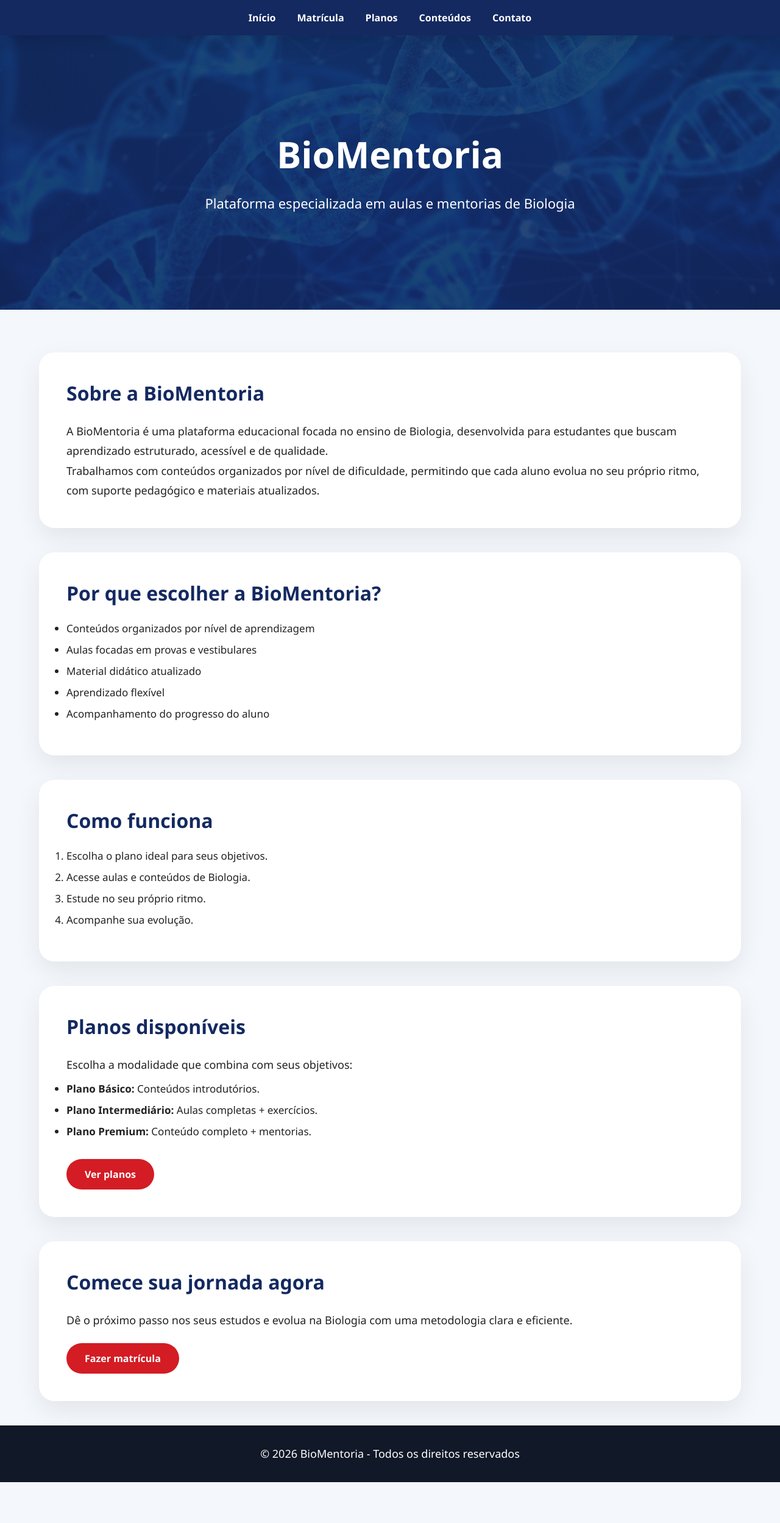
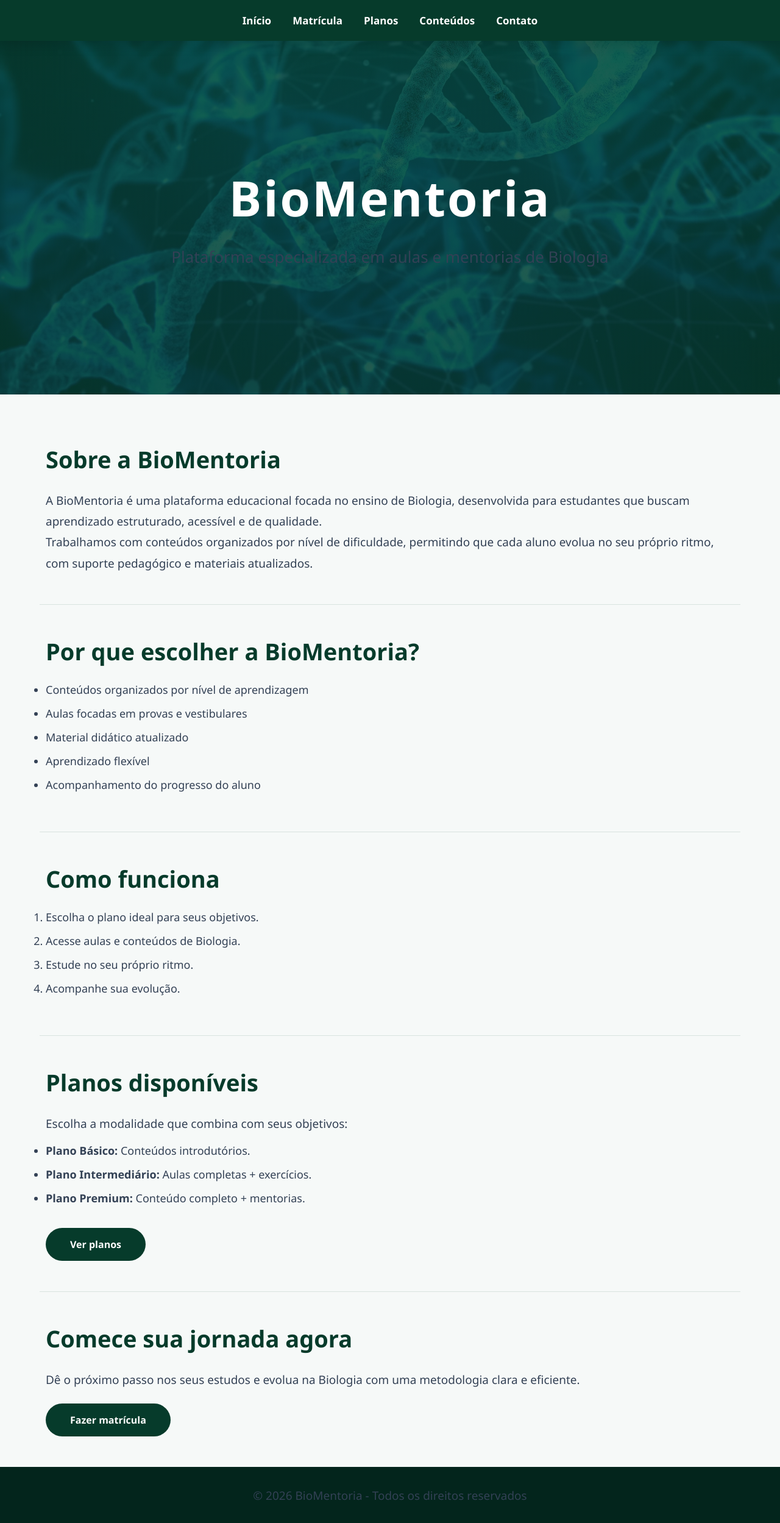
Before and after one commit to luanaschuantes/Aulas-de-biologia-online, a plain HTML site: page index.html in a window 1280 px wide. Shown: the whole page at 61% size. Before the commit the page ends 2431 px from the top, so only its background shows below. Drawn offline with Linux system fonts and the light colour scheme.

Commit message:
Update estilo.css

```diff
--- a/estilo.css
+++ b/estilo.css
@@ -1,5 +1,5 @@
 /* =====================================
-   BIOMENTORIA - NOVO VISUAL
+   BIOMENTORIA - VISUAL COMPLETO
 ===================================== */
 
 *{
@@ -89,8 +89,6 @@ nav a:hover{
 
 
 
-
-
 /* =====================================
    BANNER PRINCIPAL
 ===================================== */
@@ -144,6 +142,7 @@ nav a:hover{
 }
 
 
+
 .banner p{
 
     font-size:22px;
@@ -154,9 +153,8 @@ nav a:hover{
 
 
 
-
 /* =====================================
-   CONTAINER GERAL
+   CONTAINER
 ===================================== */
 
 
@@ -177,7 +175,7 @@ nav a:hover{
 
 
 /* =====================================
-   CARDS MODERNOS
+   CARDS
 ===================================== */
 
 
@@ -215,7 +213,7 @@ nav a:hover{
 
 
 /* =====================================
-   TITULOS
+   TEXTOS
 ===================================== */
 
 
@@ -347,13 +345,8 @@ tr:hover{
     background:#eef3ff;
 
 }
-
-
-
-
-
 /* =====================================
-   FORMULARIOS
+   FORMULÁRIOS
 ===================================== */
 
 
@@ -381,7 +374,8 @@ textarea{
 
 
 input:focus,
-select:focus{
+select:focus,
+textarea:focus{
 
     outline:none;
 
@@ -394,7 +388,7 @@ select:focus{
 
 
 /* =====================================
-   RODAPÉ SEMPRE EMBAIXO
+   RODAPÉ
 ===================================== */
 
 
@@ -425,8 +419,9 @@ footer,
 
 
 
+
 /* =====================================
-   PAGINAS INTERNAS
+   PÁGINAS INTERNAS
 ===================================== */
 
 
@@ -435,6 +430,7 @@ main{
     flex:1;
 
 }
+
 
 
 .banner + .container{
@@ -448,7 +444,295 @@ main{
 
 
 /* =====================================
-   CELULAR
+   NOVO VISUAL - SOMENTE PÁGINA INICIAL
+   USAR <body class="inicio">
+===================================== */
+
+
+.inicio {
+
+
+    background:#f6f9f8;
+
+
+}
+
+
+
+
+
+/* MENU DA HOME */
+
+
+.inicio nav {
+
+
+    background:#063b2b;
+
+
+    padding:22px 8%;
+
+
+}
+
+
+
+.inicio nav a {
+
+
+    font-size:17px;
+
+
+}
+
+
+
+.inicio nav a:hover {
+
+
+    color:#75f0c0;
+
+
+}
+
+
+
+
+
+/* BANNER DA HOME */
+
+
+.inicio .banner {
+
+
+    min-height:580px;
+
+
+    background:
+
+
+    linear-gradient(
+
+        rgba(6,59,43,.82),
+
+        rgba(6,59,43,.82)
+
+    ),
+
+
+    url("./fundo.jpg");
+
+
+
+    background-size:cover;
+
+
+    background-position:center;
+
+
+}
+
+
+
+.inicio .banner h1 {
+
+
+    font-size:clamp(45px,7vw,80px);
+
+
+    font-weight:900;
+
+
+    letter-spacing:3px;
+
+
+}
+
+
+
+.inicio .banner p {
+
+
+    font-size:26px;
+
+
+    max-width:850px;
+
+
+}
+
+
+
+
+
+/* CONTEÚDO DA HOME */
+
+
+.inicio .container {
+
+
+    max-width:1150px;
+
+
+}
+
+
+
+
+
+/* REMOVE CAIXAS E DEIXA MAIS LIMPO */
+
+
+.inicio .card {
+
+
+    background:transparent;
+
+
+    box-shadow:none;
+
+
+    border-radius:0;
+
+
+    padding:50px 10px;
+
+
+    margin:0;
+
+
+    border-bottom:1px solid #d9e3df;
+
+
+}
+
+
+
+.inicio .card:hover {
+
+
+    transform:none;
+
+
+}
+
+
+
+.inicio .card:last-child {
+
+
+    border-bottom:none;
+
+
+}
+
+
+
+
+
+/* TÍTULOS HOME */
+
+
+.inicio h2 {
+
+
+    color:#063b2b;
+
+
+    font-size:38px;
+
+
+    margin-bottom:25px;
+
+
+}
+
+
+
+
+
+/* TEXTOS HOME */
+
+
+.inicio p {
+
+
+    color:#334155;
+
+
+    font-size:19px;
+
+
+}
+
+
+
+.inicio li {
+
+
+    color:#334155;
+
+
+    font-size:18px;
+
+
+    margin:15px 0;
+
+
+}
+
+
+
+
+
+/* BOTÕES HOME */
+
+
+.inicio .btn {
+
+
+    background:#063b2b;
+
+
+    padding:16px 40px;
+
+
+    border-radius:50px;
+
+
+}
+
+
+
+.inicio .btn:hover {
+
+
+    background:#086b4d;
+
+
+}
+
+
+
+
+
+/* RODAPÉ HOME */
+
+
+.inicio footer {
+
+
+    background:#03251c;
+
+
+}
+
+
+
+
+
+/* =====================================
+   RESPONSIVO
 ===================================== */
 
 
@@ -489,6 +773,14 @@ nav{
 
 
 
+.banner p{
+
+    font-size:18px;
+
+}
+
+
+
 table{
 
     font-size:14px;
@@ -497,4 +789,36 @@ table{
 
 
 
+
+
+.inicio .banner h1{
+
+
+    font-size:40px;
+
+
 }
+
+
+
+.inicio .banner p{
+
+
+    font-size:18px;
+
+
+}
+
+
+
+.inicio h2{
+
+
+    font-size:30px;
+
+
+}
+
+
+
+}
```
